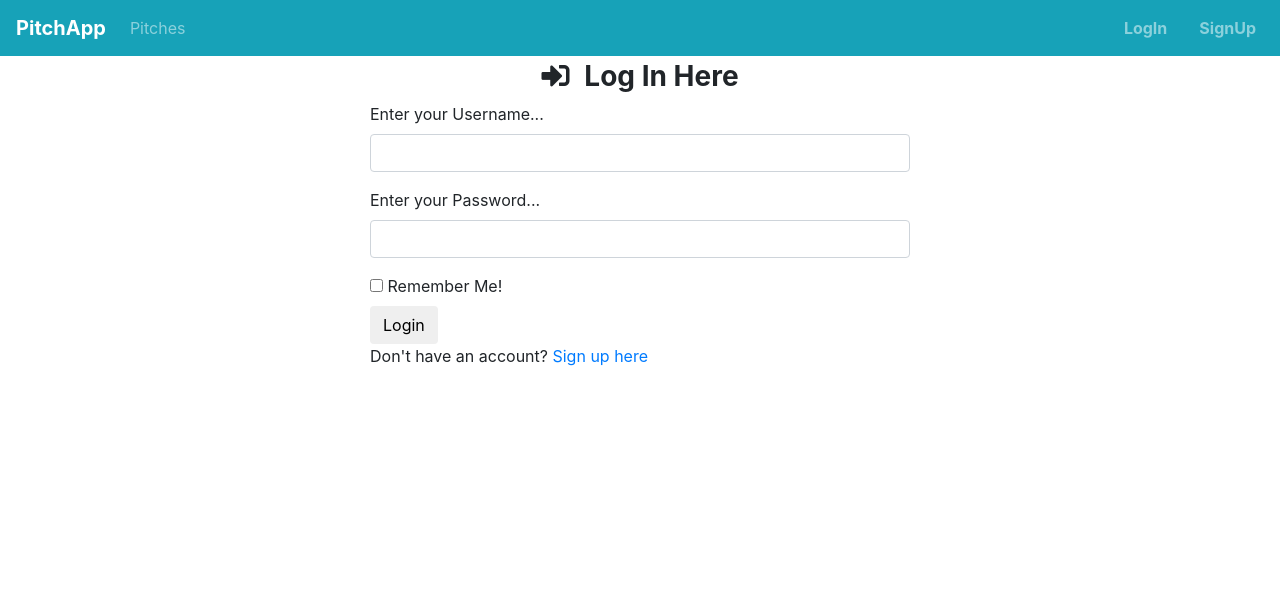
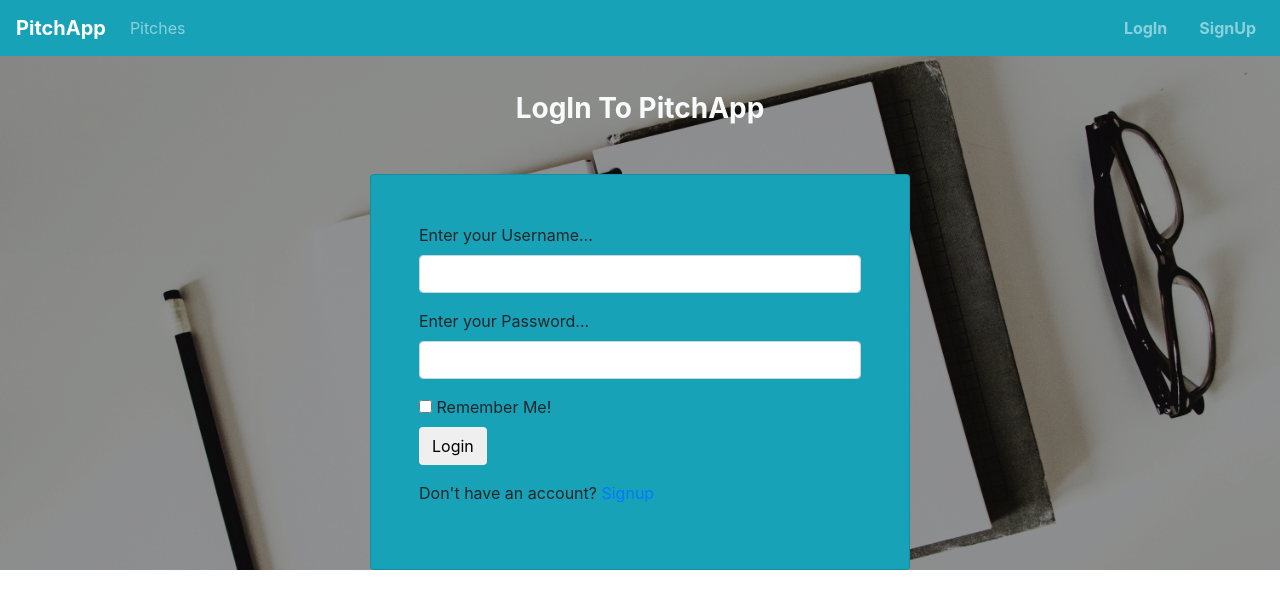
Before and after one commit to tharcissie/pitchapp, a Flask app: page /login in a window 1280 px wide. Shown: the top 609 px of the page. Run offline with Flask 2, Linux system fonts and the light colour scheme; some libraries are stand-ins or nearby versions.

Commit message:
done with login page

```diff
--- a/app/templates/auth/login.html
+++ b/app/templates/auth/login.html
@@ -7,22 +7,25 @@
 {{super()}}
 <link rel="stylesheet" href="{{url_for('static',filename='index.css')}}">
 {% endblock %}
-
-<div class="container">
-    <div class="row">
-      <div class= "col-md-3"></div>
-      <div class="col-md-6">
-          <h3 class="text-center"><i class="fas fa-sign-in-alt text-center"></i>&nbsp; <strong class="text-center" >Log In Here</strong></h3>
-      {% for message in get_flashed_messages() %}
-        <div class="alert alert-danger">
-        <button type="button" class="close" data-dismiss="alert">&times;</button>
-        {{ message }}
-        </div>
-      {% endfor %}
-      {{wtf.quick_form(loginform)}}
-      <p> Don't have an account? <a href="{{url_for('auth.signup')}}">Sign up here</a></p>
-     </div>
-     <div clas="col-md-3"> </div>
+<div  style="background-image: url(../static/image/c.jpg);
+background-repeat: no-repeat;
+background-attachment: fixed;
+background-size: cover;
+background-position: right; margin-top: -20px;">
+<div style="background: rgba(0, 0, 0, 0.4);">
+<div class="container mt-2">
+  <div class="row">
+    <div class="col-md-3"></div>
+    <div class="col-md-6 mt-5">
+      <h3 class="text-center"><strong class="text-center text-light">LogIn To PitchApp</strong></h3>
+      <div class="card bg-info p-5 mt-5">
+        {{wtf.quick_form(loginform)}}
+        <p class="mt-3"> Don't have an account? <a href="{{url_for('auth.signup')}}">Signup</a></p>
+      </div>
     </div>
+    <div clas="col-md-3"> </div>
+  </div>
+</div>
+</div>
 </div>
 {% endblock %}
```
Also changed, not shown: app/static/image/a.jpg (renamed from app/static/photos/a.jpg), app/static/image/c.jpg (added).
